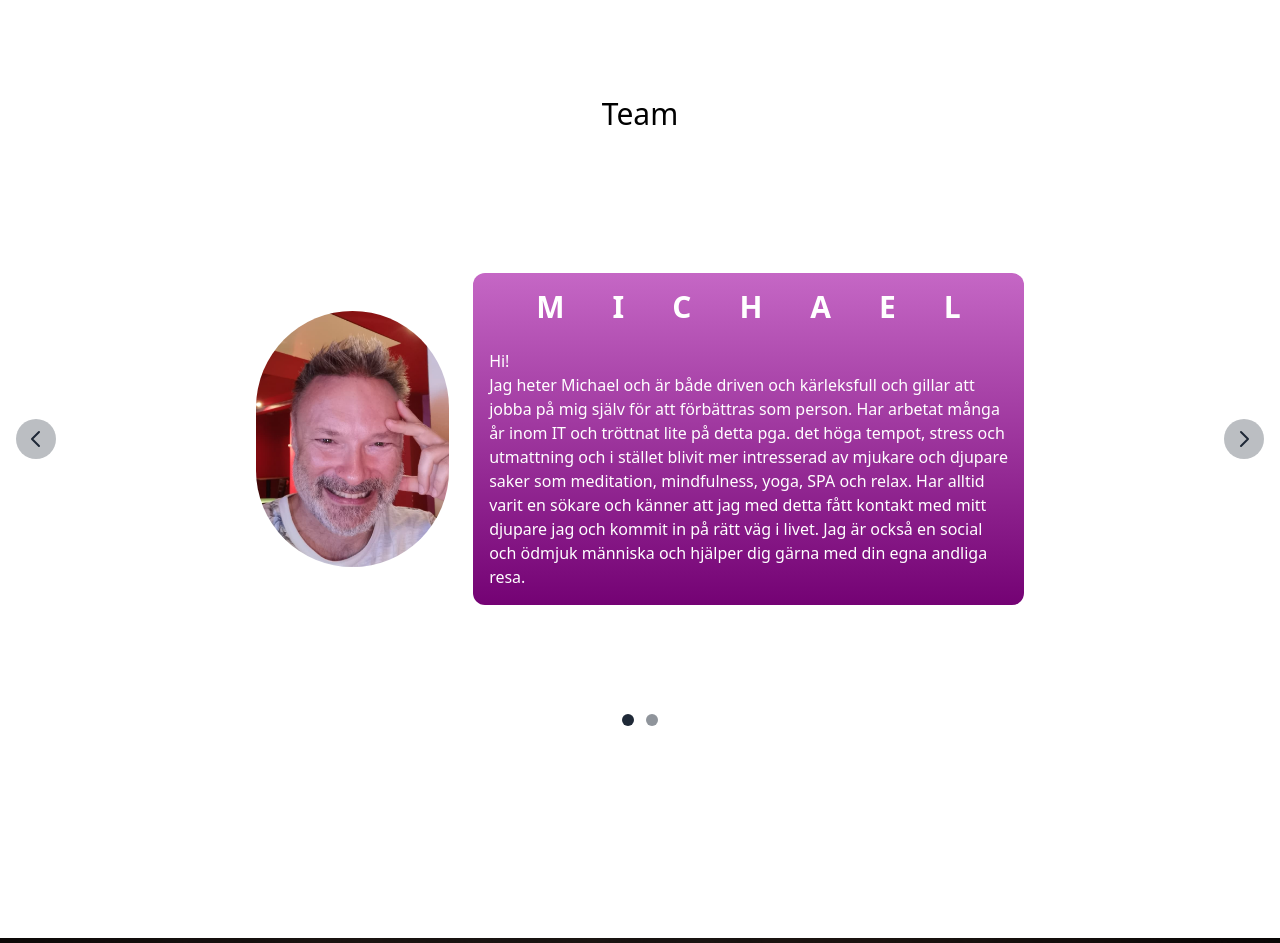
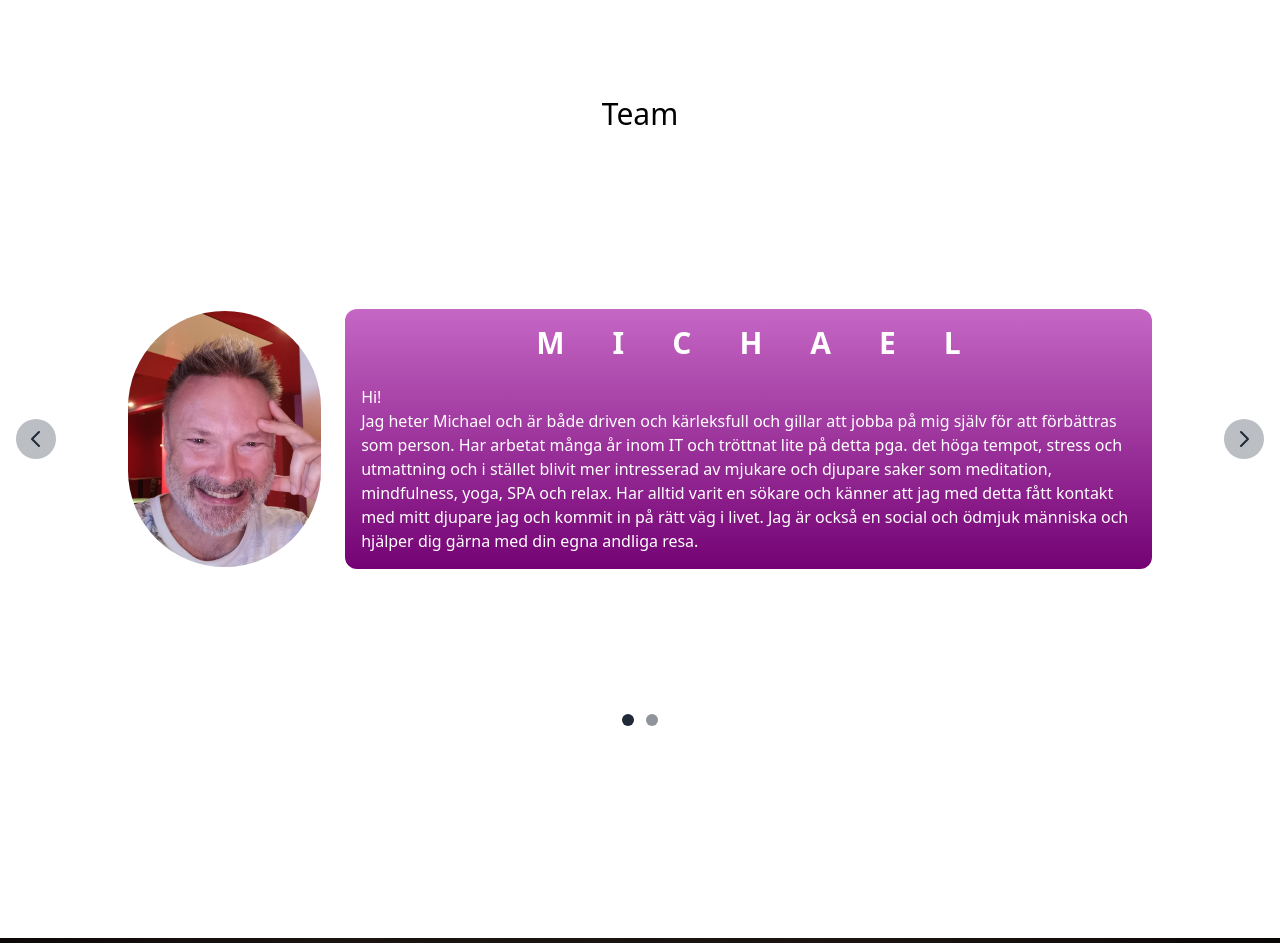
Before and after one commit to dzifors/ljuskristallen, a Next.js app in the folder frontend/: page / in a window 1280 px wide. Shown: the part 3640-4583 px from the top of the page. Built offline with nearby package versions, Linux system fonts and the light colour scheme.

Commit message:
adjust team section sizing

```diff
--- a/frontend/src/sections/team.tsx
+++ b/frontend/src/sections/team.tsx
@@ -42,15 +42,11 @@ const Team = () => {
   return (
     <div className="my-48 flex h-[650px] flex-col items-center justify-center">
       <span className="text-3xl">Team</span>
-      <Carousel
-        className="dark"
-        leftControl={undefined}
-        rightControl={undefined}
-      >
+      <Carousel className="dark w-screen overflow-hidden">
         {teamMembers.map((member, index) => (
           <div
             key={`team-member-${index}`}
-            className="flex h-full w-3/5 items-center justify-center gap-6"
+            className="flex h-full w-[1024px] items-center justify-center gap-6"
           >
             <Image
               src={member.image}
```
